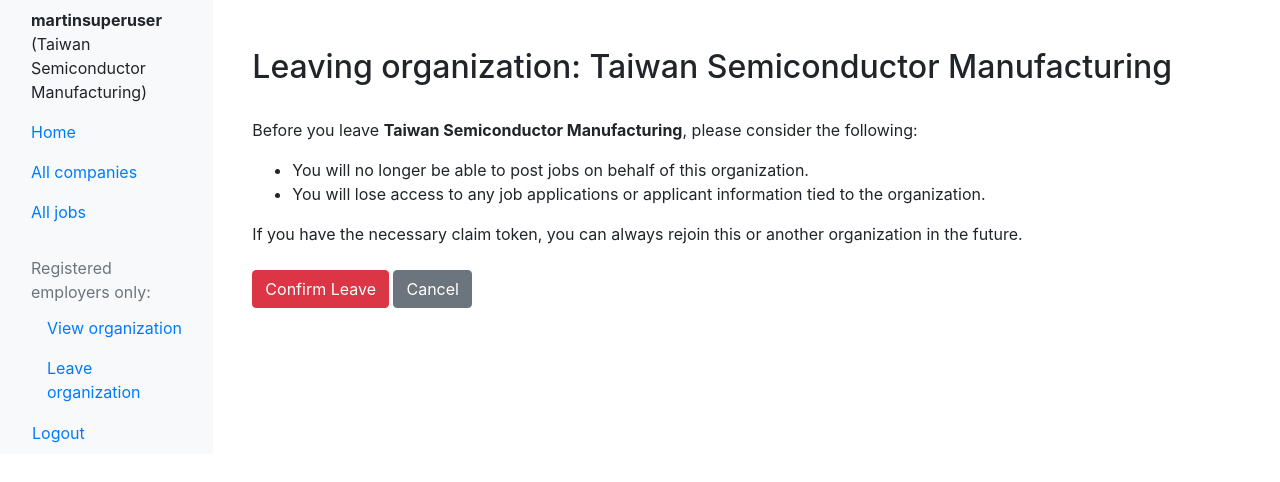
After one commit to martn2023/yindeed_indeed_clone, a Django app: page /leave_org/ in a window 1280 px wide. The commit adds this page. Shown: the top 482 px of the page. Run offline with Django 5.2, Linux system fonts and the light colour scheme; a user stored in the database is signed in; data comes from the database, SQL or seed files in the repository; both versions use the stored data as it was after the commit; some libraries are stand-ins or nearby versions.

Commit message:
form and nav links for quitting orgs

```diff
--- a/core/urls.py
+++ b/core/urls.py
@@ -1,7 +1,7 @@
 from django.urls import path
-from .views import home_view, RegisterUserView, LoginStartView  # Ensure your views are imported
 from django.contrib.auth.views import LogoutView
-from .views import ClaimOrganizationView
+
+from .views import home_view, RegisterUserView, LoginStartView, ClaimOrganizationView, before_leaving_organization, leave_organization_confirmed
 
 
 app_name = 'core'  # take note that the app was called out specifically to avoid conflicts during url such as core:details vs jobs:details
@@ -13,4 +13,7 @@ urlpatterns = [
     path('logout/', LogoutView.as_view(), name = 'logout'), #there is no logout page, we send back to home, but this code might not work, we might have to override in settings.py
 
     path('claim_org/', ClaimOrganizationView.as_view(), name='claim_organization'),
+    path('leave_org/', before_leaving_organization, name='leaving_organization'), # different treatment for function vs class based views, missing the asview tail
+    path('leave_organization/confirm/', leave_organization_confirmed, name='left_organization_confirmation'),
+
 ]
--- a/core/views.py
+++ b/core/views.py
@@ -69,3 +69,37 @@ class ClaimOrganizationView(View):
             messages.warning(request, "You must be logged in to claim an organization.")
 
         return render(request, self.template_name, {'organizations': EmployerOrganization.objects.all()})
+
+
+def before_leaving_organization(request):
+    if not request.user.is_authenticated:
+        messages.error(request, "You must be logged in to access this page.")
+        return redirect('core:login_start')  # Ensure this matches your login view's URL name
+
+    if not request.user.profile.organization:
+        messages.error(request, "You are not currently associated with any organization.")
+        return redirect('core:home')
+
+    return render(request, 'core/before_leaving_organization.html')
+
+def leave_organization_confirmed(request):
+    # Manually check if the user is authenticated
+    if not request.user.is_authenticated:
+        messages.error(request, "You must be logged in to perform this action.")
+        return redirect('core:login_start')  # Redirect to your login view
+
+    user_profile = request.user.profile
+    if user_profile.organization:
+        # Detach the user from their current organization
+        user_profile.organization = None
+        user_profile.save()
+
+        # Optionally, remove the user from the JobPosters group
+        job_posters_group = Group.objects.get(name='JobPosters')
+        job_posters_group.user_set.remove(request.user)
+
+        messages.success(request, "You have successfully left the organization.")
+    else:
+        messages.info(request, "You are not currently associated with any organization.")
+
+    return redirect('core:home')  # Redirect to a safe landing page after the action
--- a/templates/base_generic.html
+++ b/templates/base_generic.html
@@ -51,10 +51,10 @@
                                     Registered employers only:
                                 </li>
                                 <li class="nav-item">
-                                    <a class="nav-link ml-3" href="{% url 'core:home' %}">View organization</a>
+                                    <a class="nav-link ml-3" href="{% url 'job_catalog:company_details' company_id=request.user.profile.organization.id %}">View organization</a>
                                 </li>
                                 <li class="nav-item">
-                                    <a class="nav-link ml-3" href="{% url 'core:home' %}">Leave organization</a>
+                                    <a class="nav-link ml-3" href="{% url 'core:leaving_organization' %}">Leave organization</a>
                                 </li>
                             {% endif %}
                             <li class="nav-item">
--- /dev/null
+++ b/templates/core/before_leaving_organization.html
@@ -0,0 +1,24 @@
+{% extends 'base_generic.html' %}
+
+{% block title %}Consider Leaving Organization{% endblock title %}
+
+{% block content %}
+<div class="container mt-5">
+    <h2>Leaving organization: {{ request.user.profile.organization.employer_org_name }}</h2>
+    <br>
+    <p>Before you leave <strong>{{ request.user.profile.organization.employer_org_name }}</strong>, please consider the following:</p>
+    <ul>
+        <li>You will no longer be able to post jobs on behalf of this organization.</li>
+        <li>You will lose access to any job applications or applicant information tied to the organization.</li>
+    </ul>
+    <p>If you have the necessary claim token, you can always rejoin this or another organization in the future.</p>
+
+    <div class="my-4">
+        <form action="{% url 'core:left_organization_confirmation' %}" method="post">
+            {% csrf_token %}
+            <button type="submit" class="btn btn-danger">Confirm Leave</button>
+            <a href="{% url 'core:home' %}" class="btn btn-secondary">Cancel</a>
+        </form>
+    </div>
+</div>
+{% endblock %}
```
Also changed, not shown: db.sqlite3.
